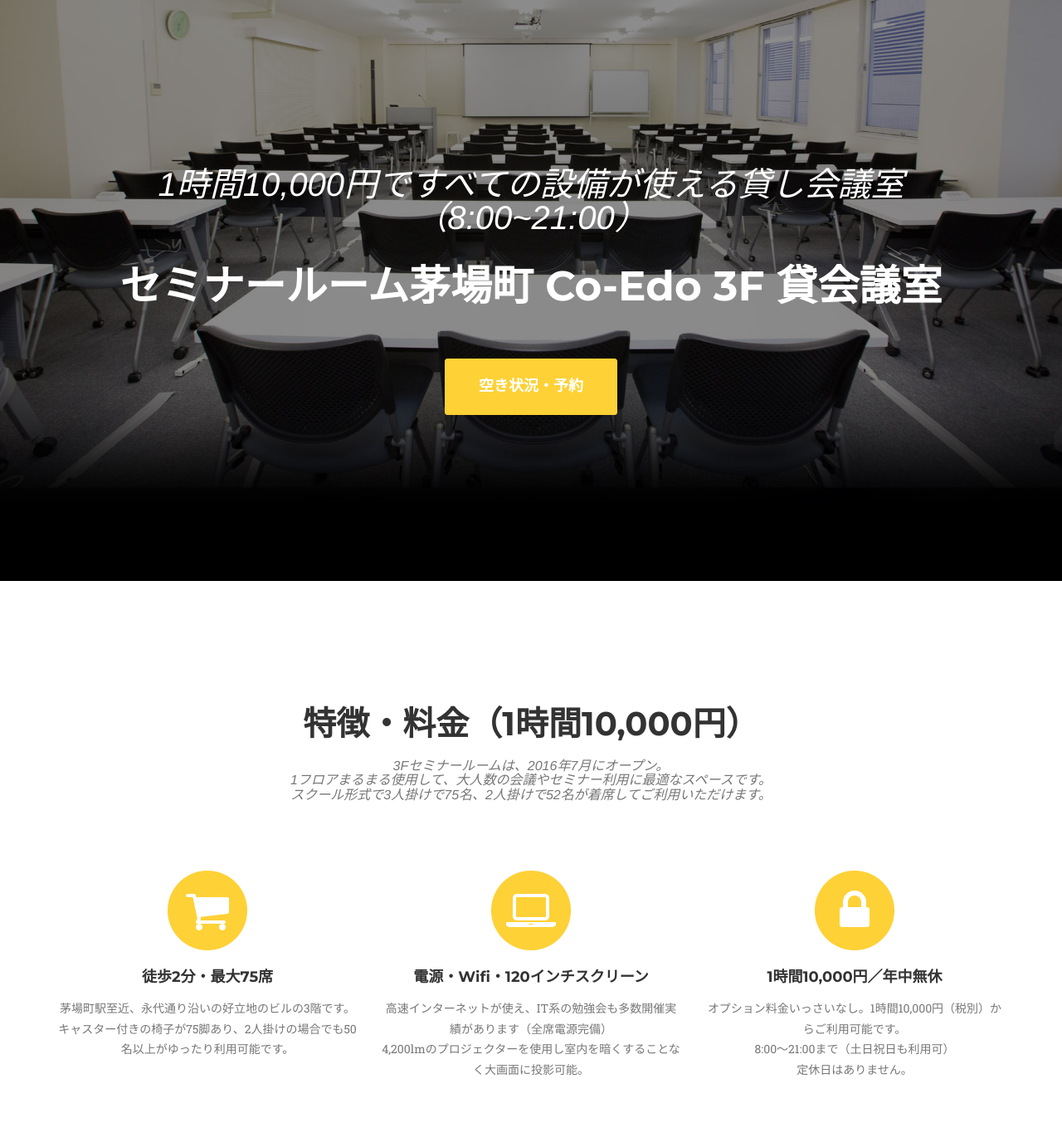
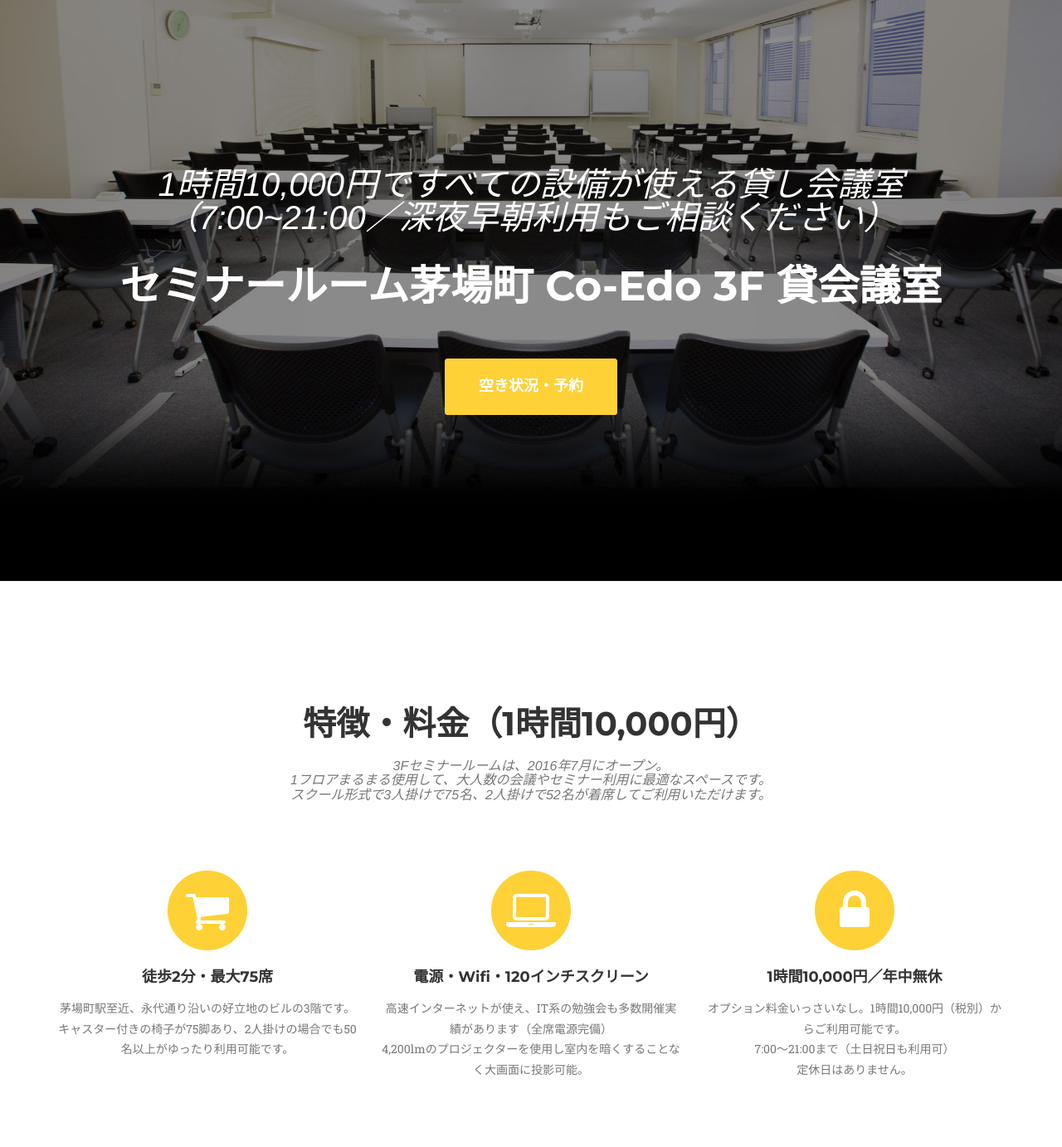
Before and after one commit to coedo/seminar, a website: page index.html in a window 1280 px wide. Shown: the part 98-1480 px from the top of the page at 83% size. Drawn offline with nearby package versions, Linux system fonts and the light colour scheme; a web font is replaced by a local one.

Commit message:
Update opening time

```diff
--- a/index.html
+++ b/index.html
@@ -79,7 +79,7 @@
     <header>
         <div class="container">
             <div class="intro-text">
-                <div class="intro-lead-in">1時間10,000円ですべての設備が使える貸し会議室（8:00~21:00）</div>
+                <div class="intro-lead-in">1時間10,000円ですべての設備が使える貸し会議室（7:00~21:00／深夜早朝利用もご相談ください）</div>
                 <div class="intro-heading">セミナールーム茅場町 Co-Edo 3F 貸会議室</div>
                 <a href="#reserve" class="page-scroll btn btn-xl">空き状況・予約</a>
             </div>
@@ -120,7 +120,7 @@
                         <i class="fa fa-lock fa-stack-1x fa-inverse"></i>
                     </span>
                     <h4 class="service-heading">1時間10,000円／年中無休</h4>
-                    <p class="text-muted">オプション料金いっさいなし。1時間10,000円（税別）からご利用可能です。<br>8:00〜21:00まで（土日祝日も利用可）<br>定休日はありません。</p>
+                    <p class="text-muted">オプション料金いっさいなし。1時間10,000円（税別）からご利用可能です。<br>7:00〜21:00まで（土日祝日も利用可）<br>定休日はありません。</p>
                 </div>
             </div>
         </div>
```
